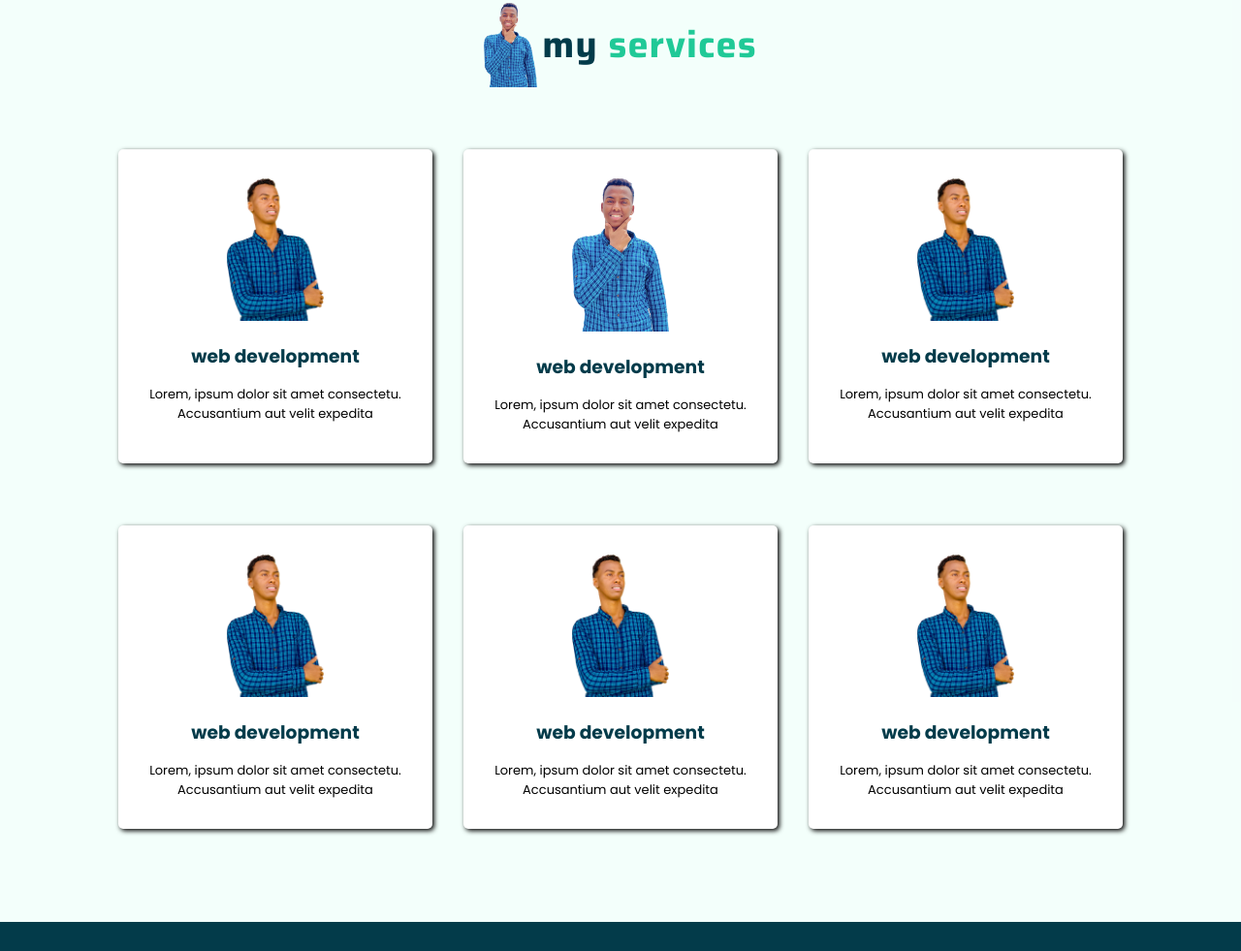
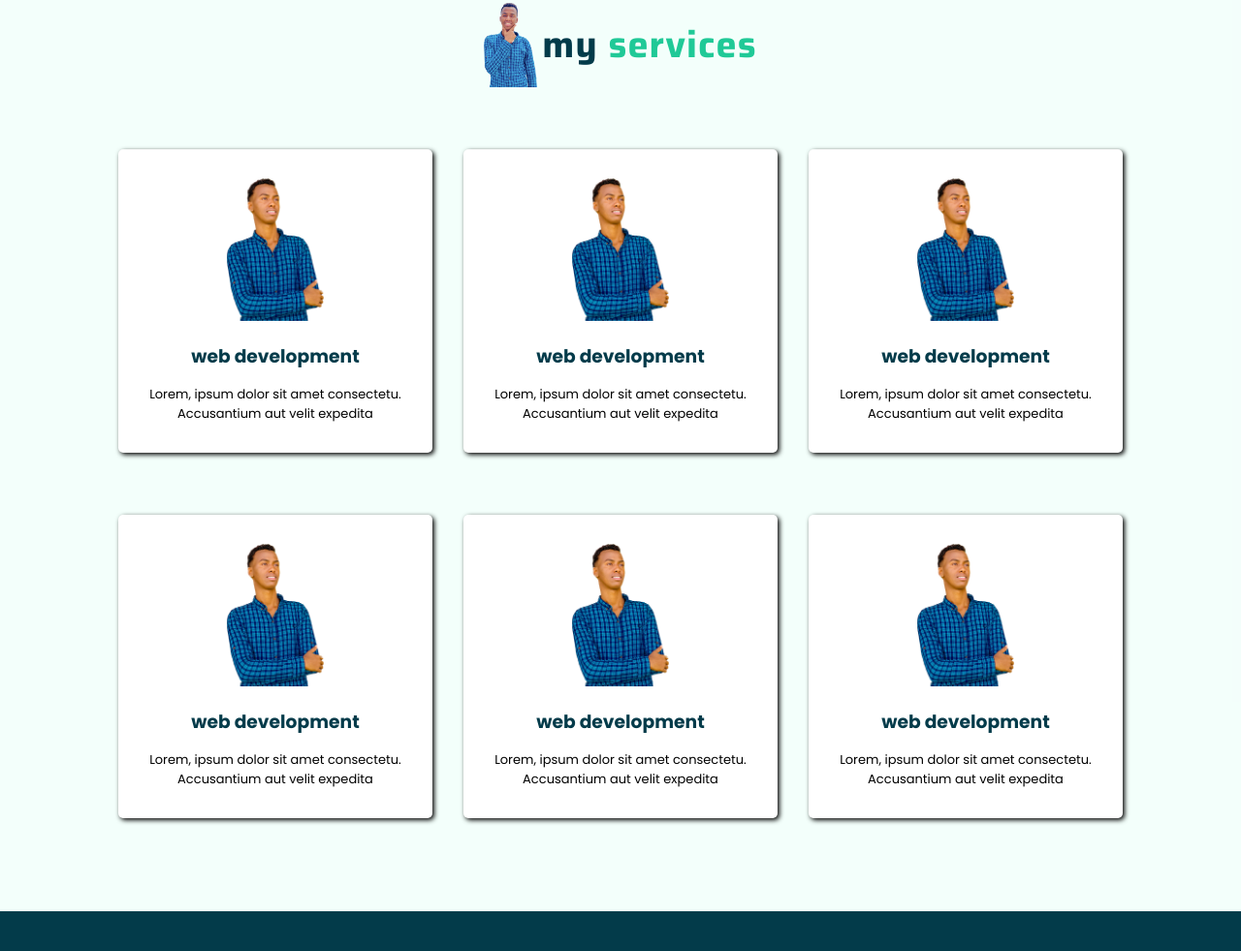
Before and after one commit to HARUNhaji/full-web, a plain HTML site: page index.html in a window 1280 px wide. Shown: the part 2071-3052 px from the top of the page at 97% size. Drawn offline with Linux system fonts and the light colour scheme.

Commit message:
Update index.html

```diff
--- a/index.html
+++ b/index.html
@@ -140,7 +140,7 @@
                             <p>Lorem, ipsum dolor sit amet consectetu. Accusantium aut velit expedita</p>
                         </div>
                         <div class="item">
-                            <img src="harun3.png" alt="web development">
+                            <img src="harun2.png" alt="web development">
                             <h3>web development</h3>
                             <p>Lorem, ipsum dolor sit amet consectetu. Accusantium aut velit expedita</p>
                         </div>
```
